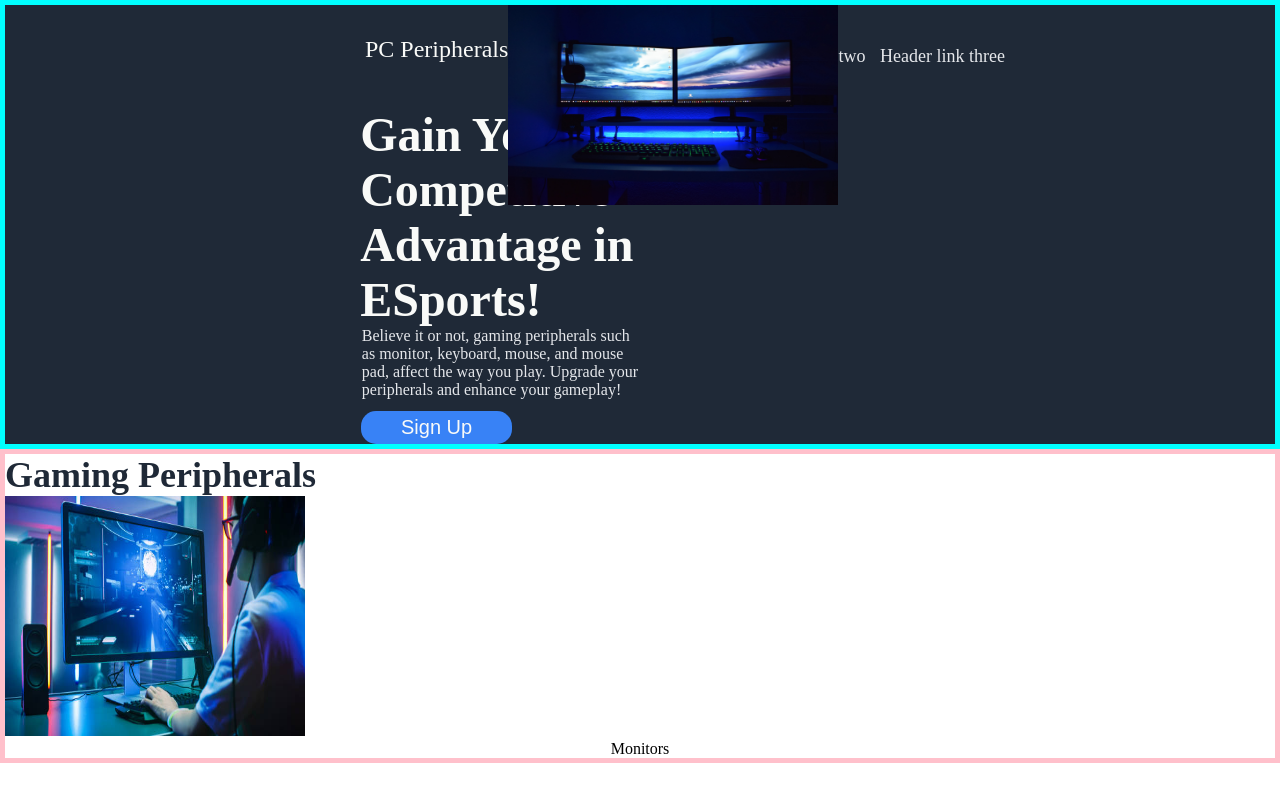
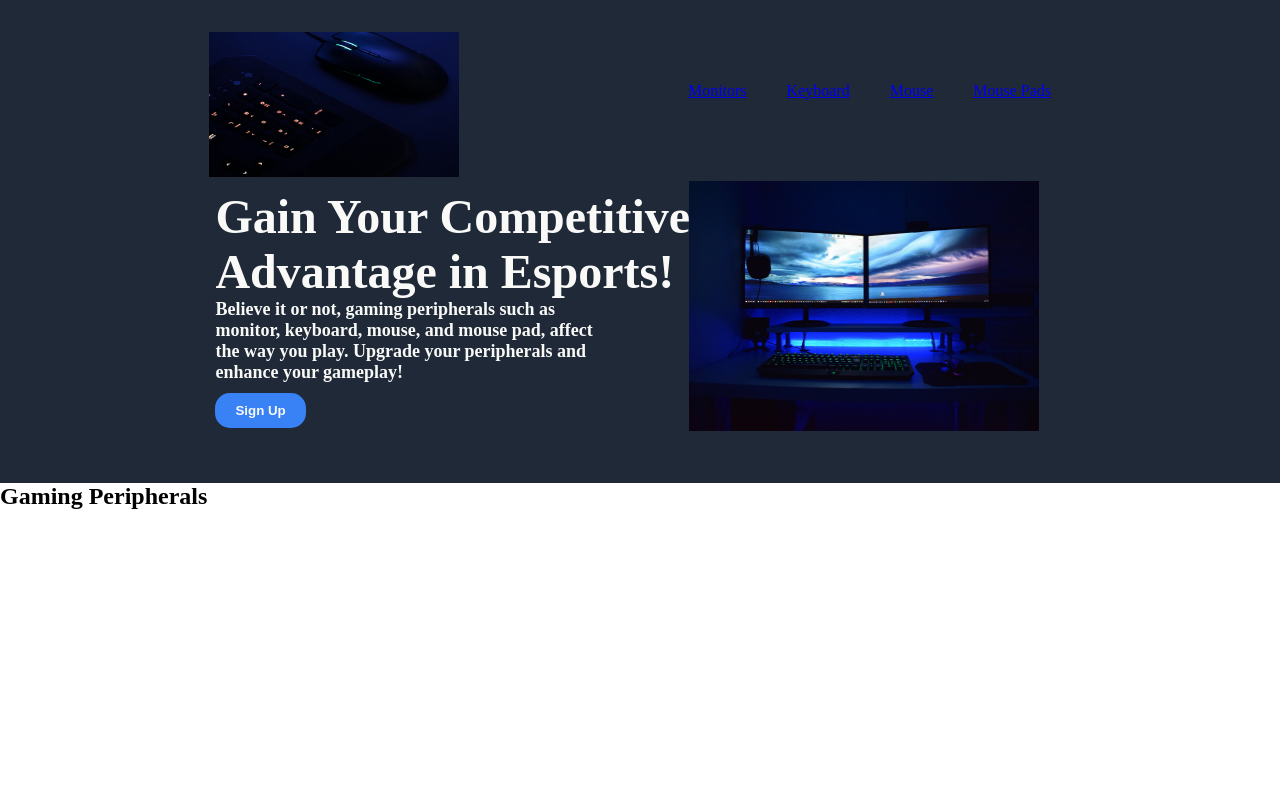
Before and after one commit to dlc-austin/Landing-Page-Project, a plain HTML site: page index.html in a window 1280 px wide. Drawn offline with Linux system fonts and the light colour scheme.

Commit message:
First section updated with flexbox

```diff
--- a/index.html
+++ b/index.html
@@ -5,37 +5,33 @@
         <title>Austin DLC's Landing Page</title>
         <link rel="stylesheet" href="styles.css">
     </head>
-    <header>
-        <div id="first-section">
-            <div id="logo">
-                PC Peripherals
+    <body>
+        <header>
+            <div>
+                <img id="logo" src="./images/logo.png"  width="250" height="145" alt="keyboard and mouse logo">
             </div>
             <nav>
                 <ul>
-                    <a>Header link one</a>
-                    <a>Header link two</a>
-                    <a>Header link three</a>
+                    <li><a href="#">Monitors</a></li>
+                    <li><a href="#">Keyboard</a></li>
+                    <li><a href="#">Mouse</a></li>
+                    <li><a href="#">Mouse Pads</a></li>
                 </ul>
             </nav>
-            <div id="main-header">
-                <img id="pcsetup" src="images/pcsetup.jpeg" alt="PC">
-                <p id="title">Gain Your Competitive Advantage in ESports!</p>
-                <p id="subtext">Believe it or not, gaming peripherals such as monitor, keyboard, mouse, and mouse pad, affect the way you play. Upgrade your peripherals and enhance your gameplay!</p>
+        </header>
+        <main>
+            <div id="leftcontent">
+                <h1>Gain Your Competitive Advantage in Esports!</h1>
+                <h4>Believe it or not, gaming peripherals such as monitor, keyboard, mouse, and mouse pad, affect the way you play. Upgrade your peripherals and enhance your gameplay!</h4>
+                <button id="sup-btn1">Sign Up</button>
             </div>
-            <button id="first-button">Sign Up</button>
-        </div>
-    </header>
-
-    <body>
-        <div id="sec-section">
-            <div id="info-header">
-                <p>Gaming Peripherals</p>
+            <div id="rightcontent">
+                <img src="./images/pcsetup.jpeg" width="350" height="250" alt="pc setup">
             </div>
-            <fiigure>
-                <img class="peripherals" src="images/monitor.jpeg">
-                <figcaption>Monitors</figcaption>
-            </fiigure>
-        </div>
+        </main>
+        <section>
+            <h2>Gaming Peripherals</h2>
+        </section>
     </body>
     <footer>
 
--- a/styles.css
+++ b/styles.css
@@ -4,86 +4,65 @@
     box-sizing: border-box;
 }
 
-#first-section {
+header {
+    display: flex;
+    justify-content: space-evenly;
     background-color: #1F2937;
-    border: aqua solid 5px;
+    align-items: center;
 }
 
-#sec-section {
-    border: solid 5px pink;
-    clear: right;
+main {
+    display: flex;
+    background-color: #1F2937;
+    padding-bottom: 3em;
+    justify-content: center;
+    align-items: center;
 }
 
 #logo {
-    padding-left: 15em;
-    padding-top: 31px;
-    float: left;
-    font-size: 24px;
+    margin-top: 2em;
+}
+
+ul {
+    display: flex;
+    list-style-type: none;
+}
+
+ul li a {
+    padding: 0 20px;
+}
+
+
+h1 {
+    font-size: 48px;
+    font-weight: bolder;
     color: #F9FAF8;
 
 }
-nav ul {
-    text-align: right;
-    padding-right: 15em;
-    padding-top: 41px;
-    float: right;
+
+h4 {
     font-size: 18px;
-    color: #E5E7EB;
-}
-
-a {
-    padding-left: 10px;
-}
-
-#title {
-    font-size: 48px;
-    font-weight: bolder;
-    padding-right: 42%;
     color: #F9FAF8;
-    padding-top: 8%;
-    padding-left: 7.4em;
-}
-
-#subtext {
-    padding-left: 22.3em;
-    padding-right: 50%;
-    font-size: 16px;
-    color: #E5E7EB;
-}
-
-#first-button {
-    background-color: #3882F6;
-    margin-top: 12px;
-    margin-left: 17.8em;
-    font-size: 20px;
-    padding: 5px 40px;
-    color: #F9FAF8;
-    border-radius: 15px;
-    border: none;
-}
-
-.peripherals {
-    width: 300px;
-    height: 240px;
-}
-
-figcaption {
-    text-align: center;
-}
-
-#info-header {
-    font-size: 36px;
-    font-weight: bolder;
-    color: #1F2937;
-    clear: right;
-
+    margin-right: 6em;
 }
 
 
-#pcsetup {
-    position: absolute;
-    float: right;
-    width: 330px;
-    height: 200px;
-    /*bottom: 12em;*/
+#sup-btn1 {
+    background-color: #3882F6;
+    padding: 10px 20px;
+    border-radius: 15px;
+    outline: none;
+    border: none;
+    color: #F9FAF8;
+    font-weight: bold;
+    margin-top: 10px;
 }
+
+#leftcontent {
+    width: 39%;
+}
+
+#rightcontent {
+    position: relative;
+    right: 1.6em;
+}
```
Also changed, not shown: images/logo.png (added).
